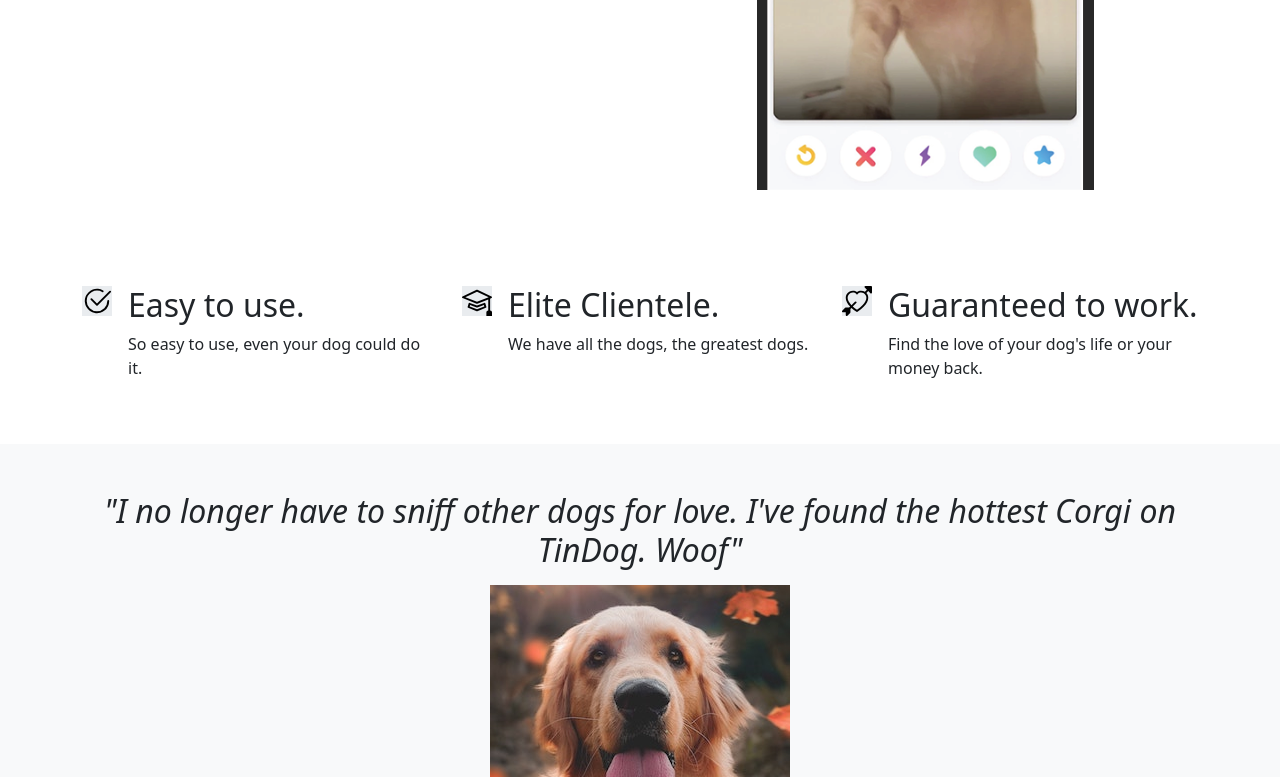
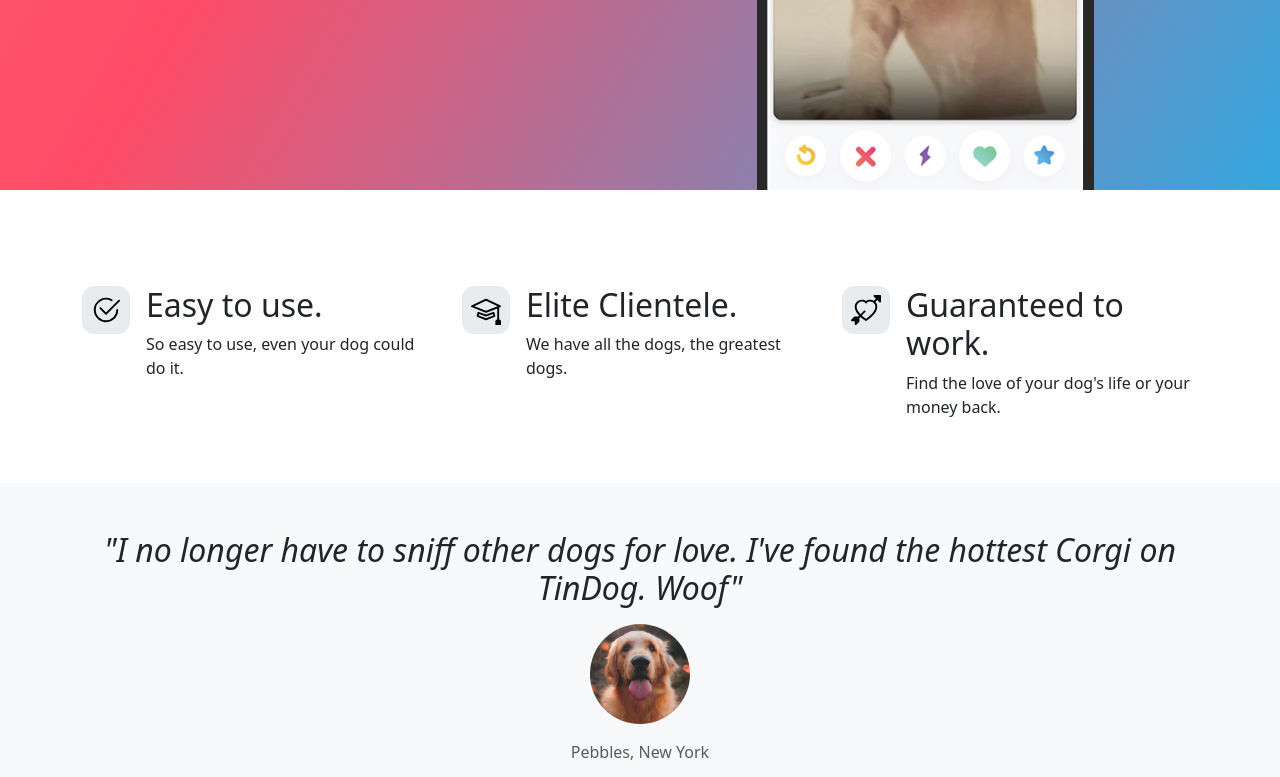
Before and after one commit to ganeshtamil2003/TinDog_Webiste, a plain HTML site: page index.html in a window 1280 px wide. Shown: the part 500-1277 px from the top of the page. Drawn offline with nearby package versions, Linux system fonts and the light colour scheme.

Commit message:
index.html

```diff
--- a/index.html
+++ b/index.html
@@ -10,7 +10,7 @@
       integrity="sha384-KK94CHFLLe+nY2dmCWGMq91rCGa5gtU4mk92HdvYe+M/SXH301p5ILy+dN9+nJOZ"
       crossorigin="anonymous"
     />
-    <link rel="stylesheet" href="./css/solution.css" />
+    <link rel="stylesheet" href="./style.css" />
   </head>
 
   <body>
```
